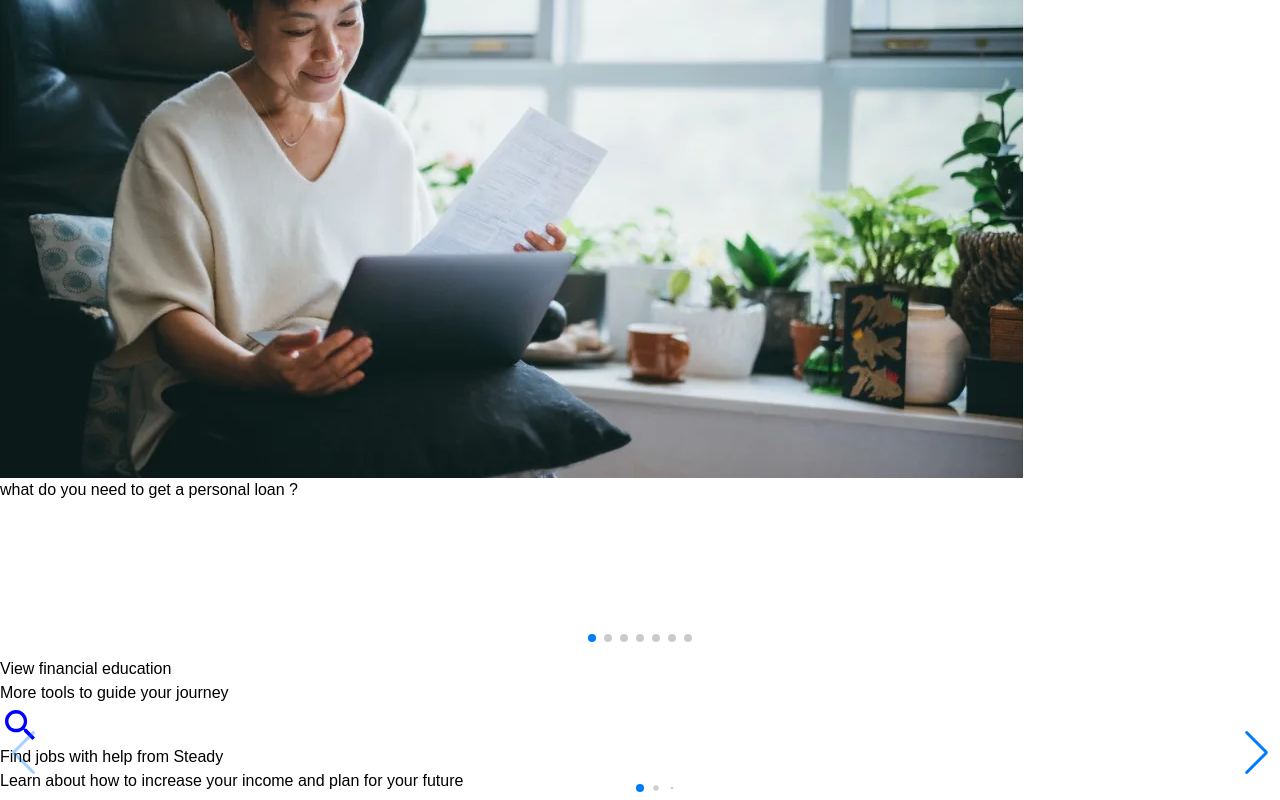
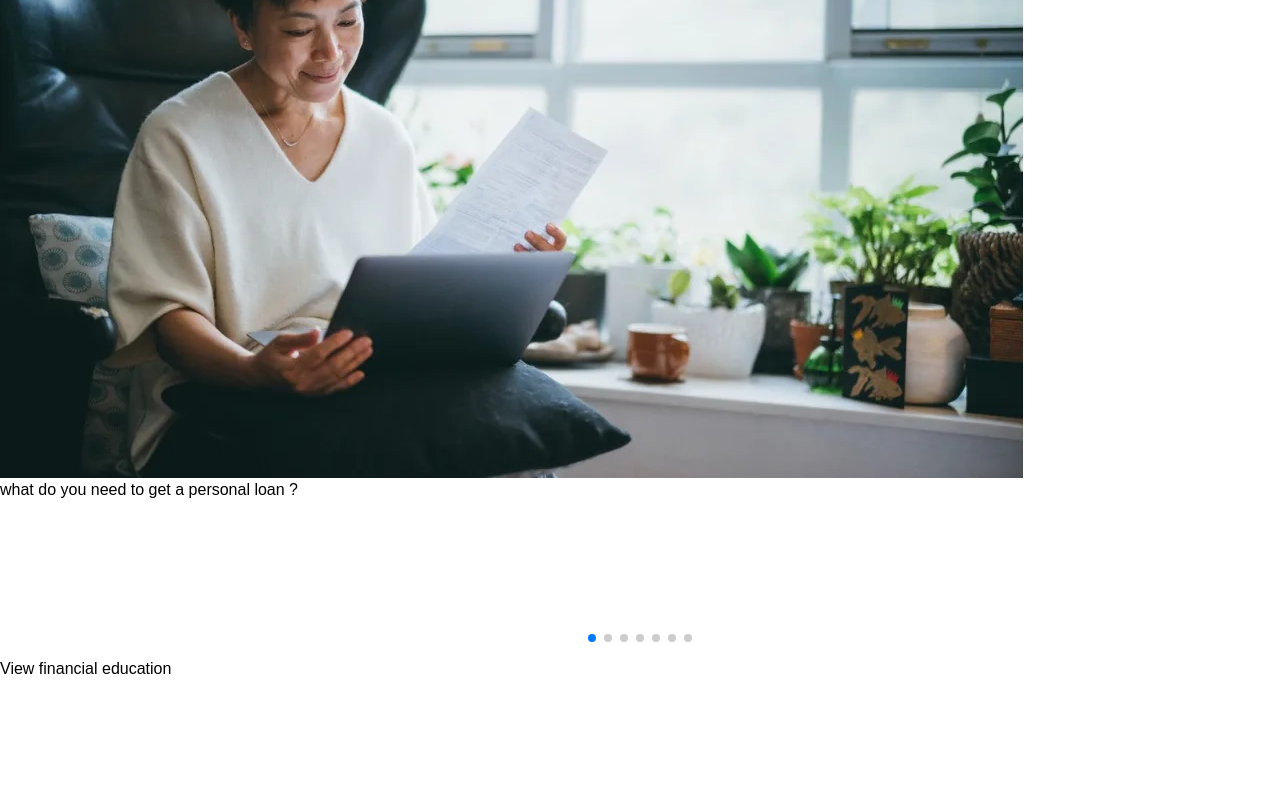
Before and after one commit to ShunGoes/oportun-clone, a React (Vite) app: page / in a window 1280 px wide. Shown: the part 6909-7709 px from the top of the page. After the commit the page ends 7590 px from the top, so only its background shows below. Built offline with nearby package versions, Linux system fonts and the light colour scheme; some icons are missing; a web font is replaced by a local one.

Commit message:
removed journey

```diff
--- a/src/App.jsx
+++ b/src/App.jsx
@@ -26,7 +26,7 @@ function App() {
       <Section />
       <Columns />
       <Savvy />
-      <Journey />
+      {/* <Journey /> */}
     </div>
       )
 }
```
